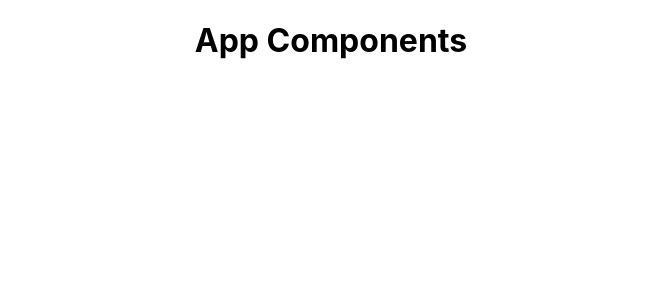
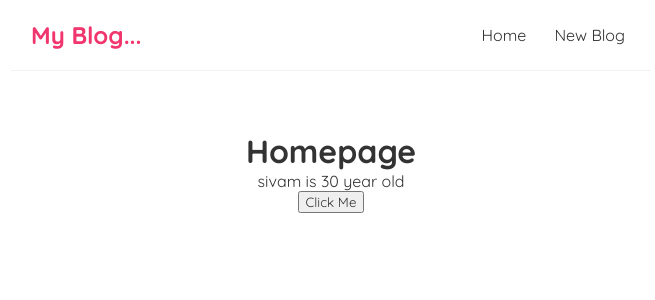
Before and after one commit to sivams20/ReactBlog, a React (Create React App) app: page / in a window 1280 px wide. Shown: the top 300 px of the page, without its empty margins (309-964 px from the left). Built offline with nearby package versions, Linux system fonts and the light colour scheme.

Commit message:
Added multiple components

```diff
--- a/src/App.js
+++ b/src/App.js
@@ -1,10 +1,13 @@
 import './App.css';
+import Navbar from './Navbar';
+import Home from './Home';
 
 function App() {
   return (
     <div className="App">
+      <Navbar></Navbar>
       <div className="content">
-        <h1>App Components</h1>
+        <Home></Home>
       </div>
     </div>
   );
--- /dev/null
+++ b/src/Home.js
@@ -0,0 +1,22 @@
+import { useState } from 'react';
+
+const Home = () => {
+
+    const [name, setName] = useState('sivam');
+    const [age, setAge] = useState(30);
+
+    const handleClick = () => {
+        setName('Balu');
+        setAge(33);
+    }
+
+    return (
+        <div className="Home">
+            <h1>Homepage</h1>
+            <p>{name} is {age} year old</p>
+            <button onClick={handleClick}>Click Me</button>
+        </div>
+    );
+}
+
+export default Home;
--- /dev/null
+++ b/src/Navbar.js
@@ -0,0 +1,13 @@
+const Navbar = () => {
+    return (
+        <nav className="navbar">
+            <h1>My Blog...</h1>
+            <div className="links">
+                <a href="/">Home</a>
+                <a href="/create">New Blog</a>
+            </div>
+        </nav>
+    );
+}
+
+export default Navbar;
--- a/src/index.css
+++ b/src/index.css
@@ -1,13 +1,35 @@
-body {
+@import url('https://fonts.googleapis.com/css2?family=Quicksand:wght@300;400;500;600;700&display=swap');
+
+/* base styles */
+* {
   margin: 0;
-  font-family: -apple-system, BlinkMacSystemFont, 'Segoe UI', 'Roboto', 'Oxygen',
-    'Ubuntu', 'Cantarell', 'Fira Sans', 'Droid Sans', 'Helvetica Neue',
-    sans-serif;
-  -webkit-font-smoothing: antialiased;
-  -moz-osx-font-smoothing: grayscale;
+  font-family: "Quicksand";
+  color: #333;
 }
-
-code {
-  font-family: source-code-pro, Menlo, Monaco, Consolas, 'Courier New',
-    monospace;
+.navbar {
+  padding: 20px;
+  display: flex;
+  align-items: center;
+  max-width: 600px;
+  margin: 0 auto;
+  border-bottom: 1px solid #f2f2f2;
 }
+.navbar h1 {
+  color: #f1356d;
+}
+.navbar .links {
+  margin-left: auto;
+}
+.navbar a {
+  margin-left: 16px;
+  text-decoration: none;
+  padding: 6px;
+}
+.navbar a:hover {
+  color: #f1356d;
+}
+.content {
+  max-width: 600px;
+  margin: 40px auto;
+  padding: 20px;
+}
```
